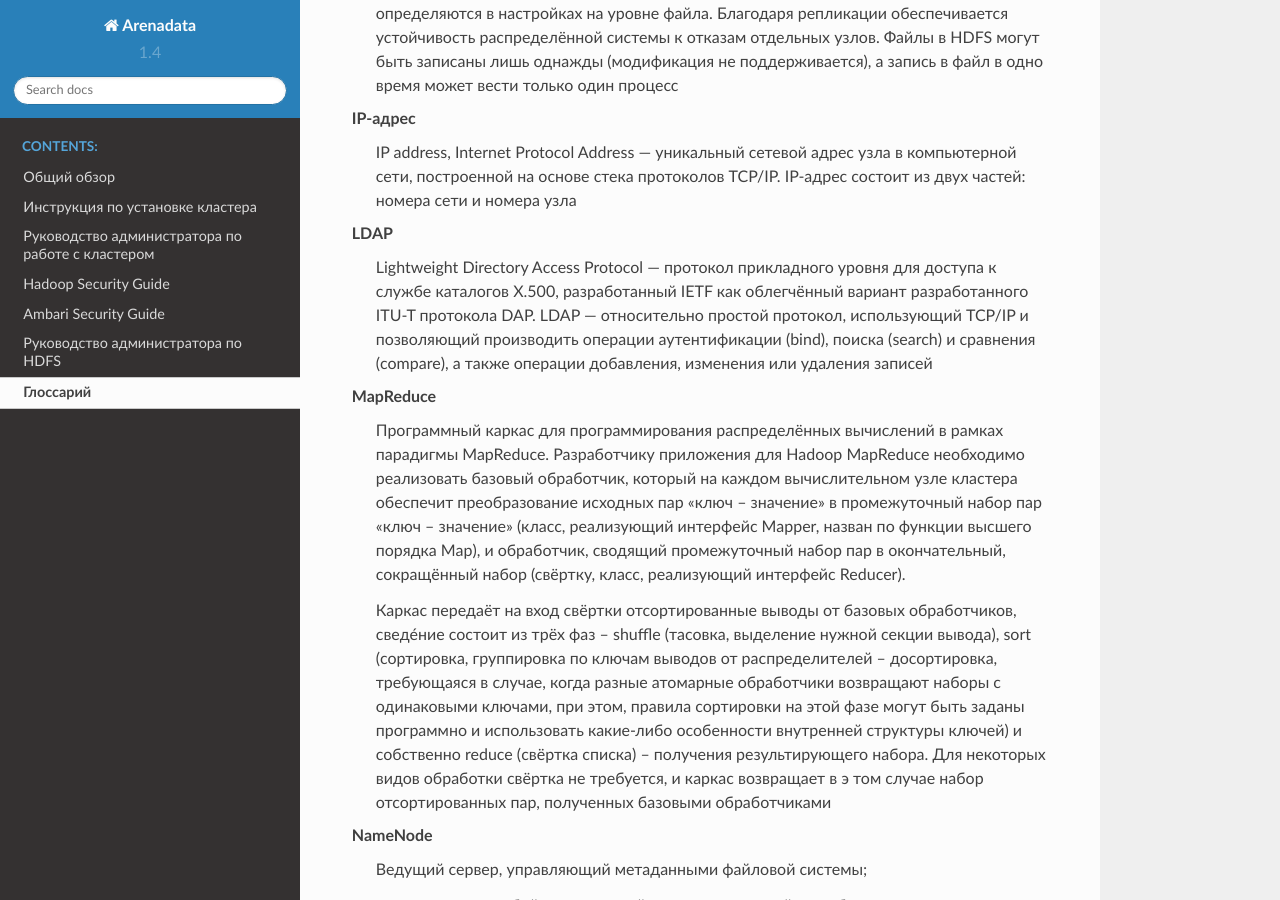
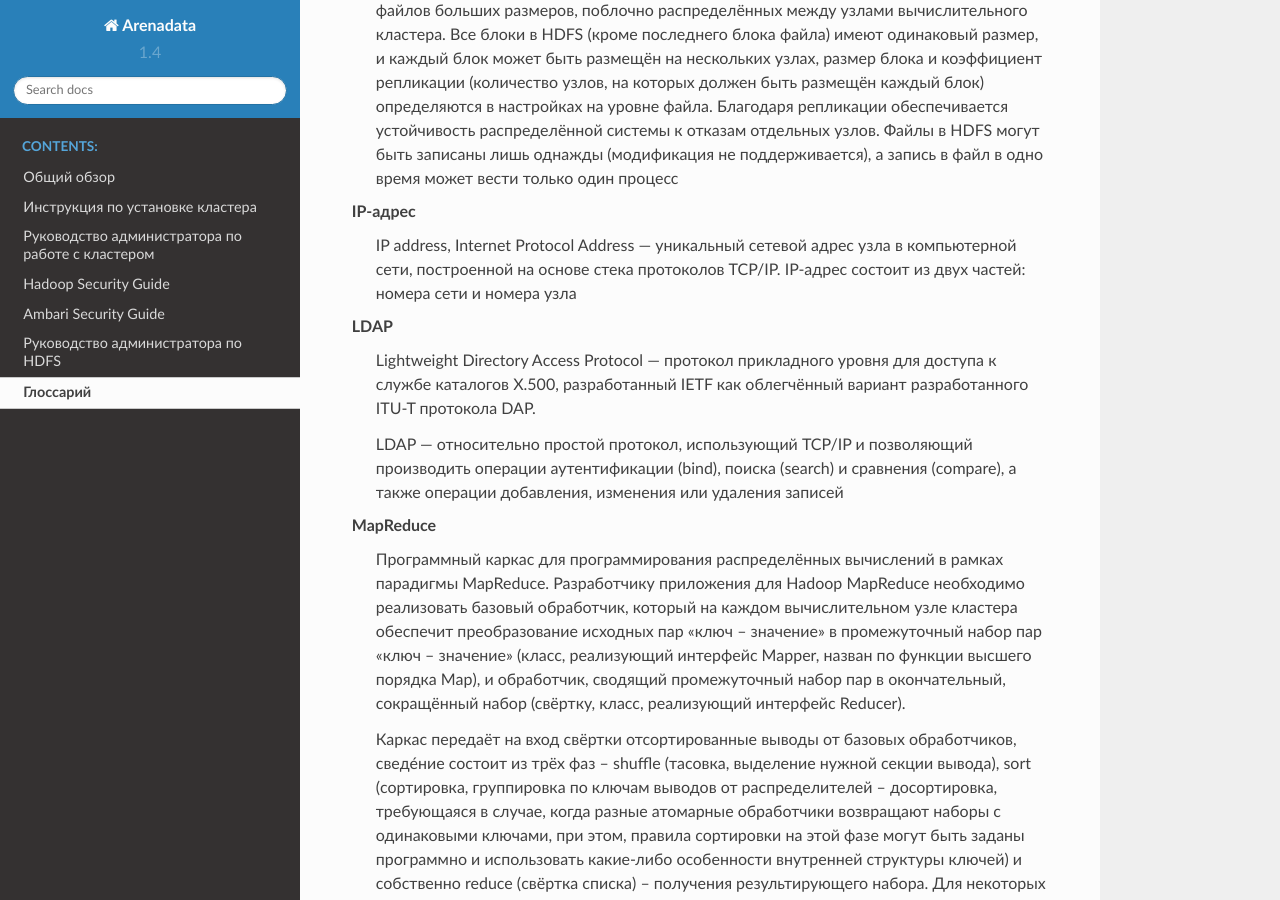
Before and after one commit to arenadata/docs_adps, a Sphinx documentation site: the page built from source/Glossary.rst, in a window 1280 px wide and 900 px high, scrolled down 1943 px. Built offline with Sphinx 7.4.7 and the Read the Docs theme 2.0.0, drawn with Linux system fonts in a browser that asks for light colours.

```diff
--- a/source/Glossary.rst
+++ b/source/Glossary.rst
@@ -202,8 +202,8 @@
       данных по протоколу SSH производится их шифрование, что обеспечивает
       безопасную работу с ними
 
-   Ambari-агент |br|
-
+   Ambari-агент
+   |br|
 
    Root
       Суперпользователь — специальный аккаунт в UNIX-подобных системах с
@@ -215,8 +215,8 @@
       владелец которого имеет право на выполнение всех без исключения операций
 
 
-   Ambari-сервер |br|
-
+   Ambari-сервер
+   |br|
 
    RPM-пакет
       RPM Package Manager — обозначает две сущности: формат пакетов программного
@@ -244,8 +244,8 @@
    PostgreSQL
       Свободная объектно-реляционная система управления базами данных (СУБД)
 
-   Мастер-узел |br|
-
+   Мастер-узел
+   |br|
 
    DNS
       Domain Name System — компьютерная распределённая система для получения
@@ -257,8 +257,8 @@
       Распределённая база данных DNS поддерживается с помощью иерархии
       DNS-серверов, взаимодействующих по определённому протоколу
 
-   DNS-узел  |br|
-
+   DNS-узел
+   |br|
 
    Postgres
       Пользователь, обладающий всеми правами во всех базах данных, включая
@@ -286,13 +286,14 @@
    LDAP
       Lightweight Directory Access Protocol — протокол прикладного уровня для
       доступа к службе каталогов X.500, разработанный IETF как облегчённый
-      вариант разработанного ITU-T протокола DAP. LDAP — относительно простой
-      протокол, использующий TCP/IP и позволяющий производить операции
-      аутентификации (bind), поиска (search) и сравнения (compare), а также
-      операции добавления, изменения или удаления записей
+      вариант разработанного ITU-T протокола DAP.
 
-   Безопасность периметра |br|
+      LDAP — относительно простой протокол, использующий TCP/IP и позволяющий
+      производить операции аутентификации (bind), поиска (search) и сравнения
+      (compare), а также операции добавления, изменения или удаления записей
 
+   Безопасность периметра
+   |br|
 
    Аутентификация
       Authentication — процедура проверки подлинности
@@ -368,4 +369,5 @@
       BigTable-подобные возможности для Hadoop, то есть обеспечивает
       отказоустойчивый способ хранения больших объёмов разреженных данных
 
-   Журналы аудита  |br|
+   Журналы аудита
+   |br|
```
